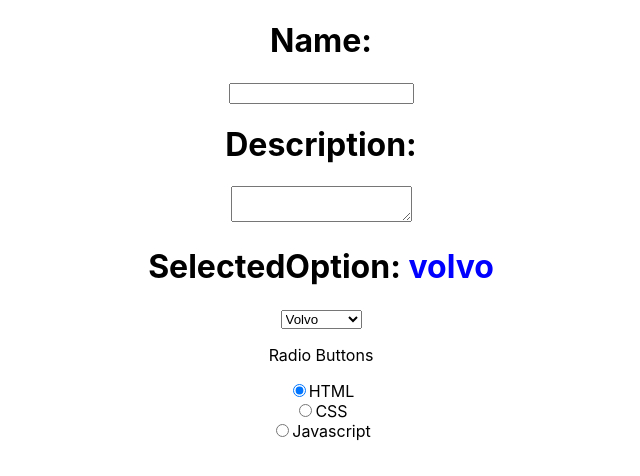
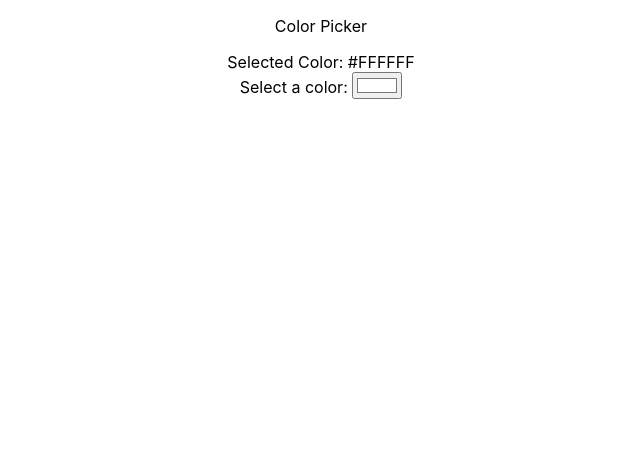
Before and after one commit to anushad246/react-all-concepts, a React (Create React App) app: page / in a window 1280 px wide. Shown: the top 476 px of the page, without its empty margins (319-959 px from the left). Built offline with nearby package versions, Linux system fonts and the light colour scheme.

Commit message:
onChange

```diff
--- a/src/App.jsx
+++ b/src/App.jsx
@@ -15,8 +15,8 @@ import "./App.css";
 // import ClickEventButton from "./practice-components/ClickEventButton";
 // import UseStateComponent from "./practice-components/UseStateComponent";
 // import Counter from "./practice-components/Counter";
-import OnChangesComponent from "./practice-components/OnChangesComponent";
-
+// import OnChangesComponent from "./practice-components/OnChangesComponent";
+import DisplayColor from "./practice-components/DisplayColor";
 
 const user = {
   name: "Anusha Dammalapati",
@@ -161,7 +161,8 @@ function App() {
       {/* <ClickEventButton/> */}
       {/* <UseStateComponent></UseStateComponent>
       <Counter></Counter> */}
-    <OnChangesComponent/>
+      {/* <OnChangesComponent/> */}
+      <DisplayColor />
     </div>
   );
 }
--- /dev/null
+++ b/src/practice-components/DisplayColor.jsx
@@ -0,0 +1,18 @@
+import React, { useState } from "react";
+
+const DisplayColor = () => {
+  const [color, setColor] = useState("#FFFFFF");
+  const selectedColor = (event) => {
+    setColor(event.target.value)
+  }
+
+  return(
+    <div>
+      <p>Color Picker</p>
+      <div style={{backgroundColor: color}}>Selected Color: {color}</div>
+      <div>Select a color: <input type="color" value={color} onChange={selectedColor}></input></div>
+    </div>
+  ) ;
+};
+
+export default DisplayColor;
--- a/src/practice-components/OnChangesComponent.jsx
+++ b/src/practice-components/OnChangesComponent.jsx
@@ -44,7 +44,7 @@ const OnChangesComponent = () => {
         <option value="audi">Audi</option>
       </select>
 
-      <p>Radio Buttons</p>
+      <p>selected course: {radioHandler}</p>
       <div style={{ marginTop: "15px" }}>
         <input
           type="radio"
```
